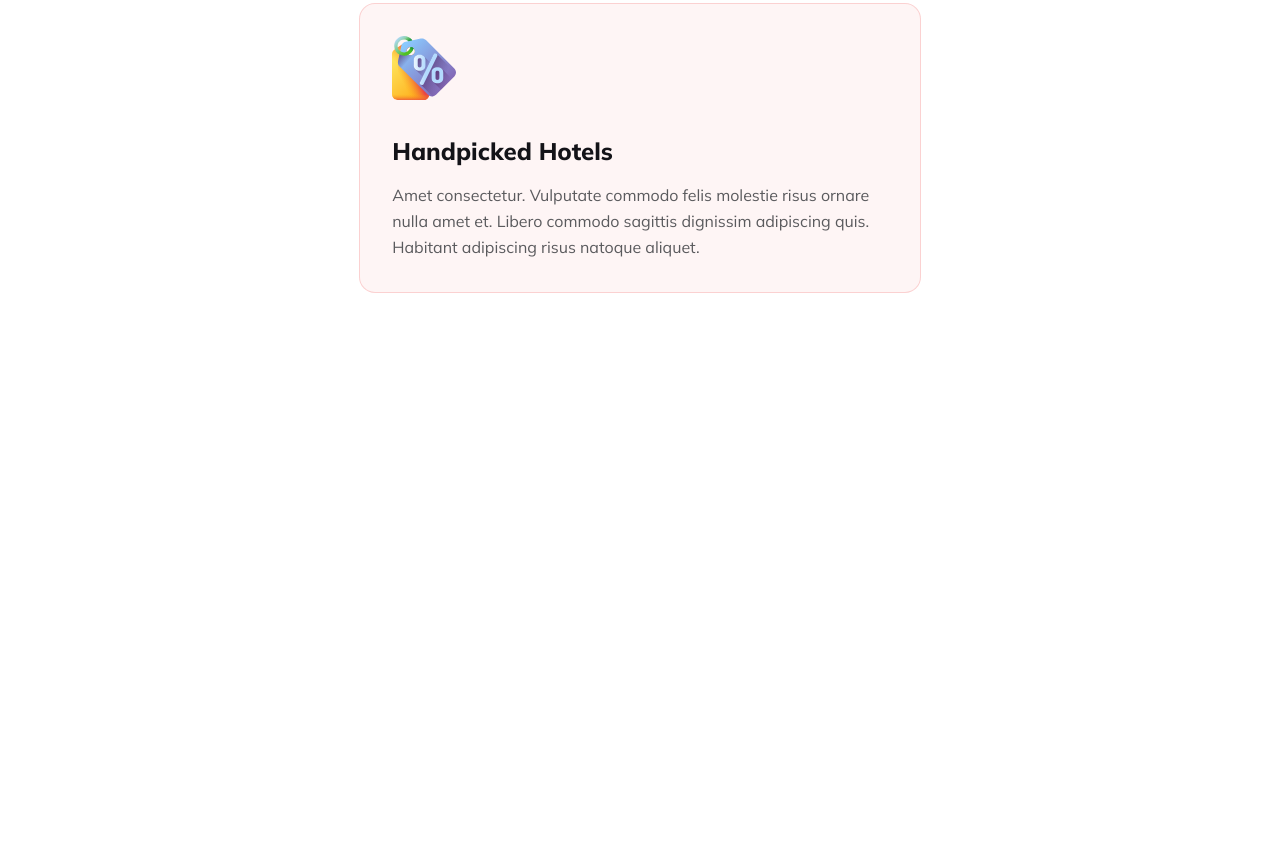
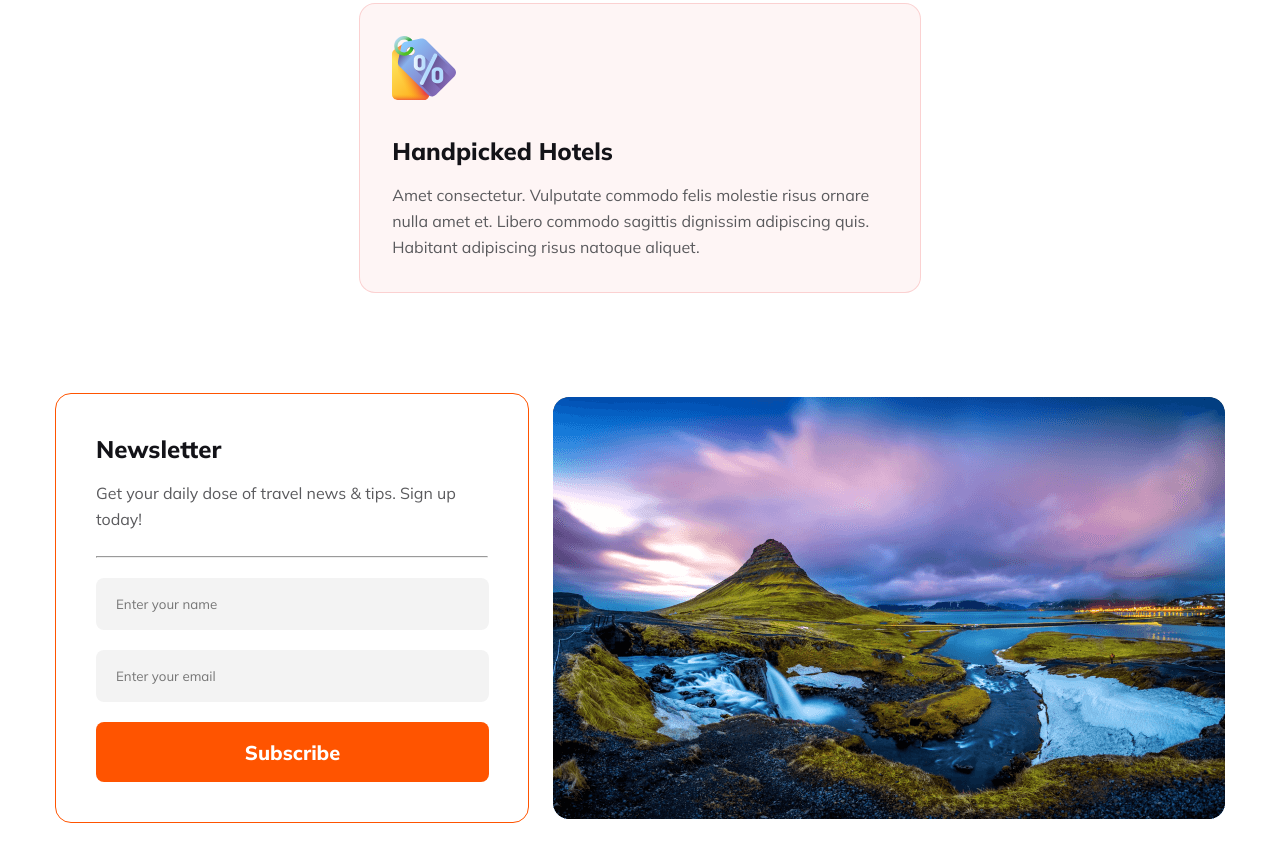
Before and after one commit to DurjoyHossain1/Hero-Travel, a plain HTML site: page index.html in a window 1280 px wide. Shown: the part 2891-3752 px from the top of the page. Before the commit the page ends 3284 px from the top, so only its background shows below. Drawn offline with Linux system fonts and the light colour scheme.

Commit message:
Newsletter Section Degine Done

```diff
--- a/css/style.css
+++ b/css/style.css
@@ -175,7 +175,7 @@ main section {
   color: rgba(19, 19, 24, 0.7);
   text-align: center;
   font-size: 1rem;
-  line-height: 26px; /* 162.5% */
+  line-height: 26px;
 }
 .Card-Container {
   display: flex;
@@ -194,21 +194,14 @@ main section {
 }
 .Card h3 {
   margin-top: 32px;
-
   margin-bottom: 16px;
-
   color: #131318;
-
   font-size: 1.5rem;
-
   font-weight: 800;
 }
 .Card p {
   text-align: start;
-
   color: #5a5a5d;
-
-  /* 162.5% */
 }
 .Card1 {
   border-radius: 16px;
@@ -219,6 +212,80 @@ main section {
   border-radius: 16px;
   border: 1px solid rgba(233, 68, 68, 0.2);
   background: rgba(233, 68, 68, 0.05);
+}
+/* Newsletter Section Degine */
+.Newsletter {
+  max-width: 1170px;
+  margin: 100px auto;
+}
+.NewsLetter-Container {
+  display: flex;
+  align-items: center;
+  justify-content: space-between;
+}
+.Left-input {
+  max-width: 474px;
+  min-height: 422px;
+  border-radius: 16px;
+  border: 1px solid #ff5400;
+  padding: 40px;
+}
+.Left-input h2{
+
+color: #131318;
+
+font-family: Mulish;
+
+font-size: 24px;
+
+font-style: normal;
+
+font-weight: 800;
+
+line-height: normal;
+}
+.Left-input p{
+
+color: #5A5A5D;
+
+line-height: 26px; /* 162.5% */
+
+margin-top: 16px;
+
+margin-bottom: 24px;
+}
+.Left-input hr{
+
+background: rgba(19, 19, 24, 0.10);
+}
+.Left-input form input {
+  display: block;
+  width: 393px;
+  height: 52px;
+  margin-top: 20px;
+  border: navajowhite;
+  outline: none;
+  border-radius: 8px;
+  padding: 20px;
+  background: rgba(19, 19, 24, 0.05);
+}
+.Sebscribe{
+
+background: #FF5400 !important;
+
+color: #FFF;
+
+padding: 0px !important;
+
+font-size: 20px;
+
+font-weight: 800;
+
+height: 60px !important;
+}
+.Right-image {
+  width: 672px;
+  height: 422px;
 }
 @media screen and (max-width: 600px) {
   main {
@@ -234,7 +301,8 @@ main section {
   }
   .Tour-Container,
   .Your-Destination-Image,
-  .Card-Container {
+  .Card-Container,
+  .NewsLetter-Container {
     flex-direction: column;
     gap: 16px;
   }
@@ -259,7 +327,20 @@ main section {
     object-fit: cover;
     border-radius: 8px;
   }
-  .Card{
+  .Card {
     width: 100%;
   }
+  .Left-input,
+  .Right-image,
+  .Right-image img{
+    width: 100%;
+  }
+  .Left-input form input{
+   width: 100%;
+   height: 100%;
+  }
+  .Left-input form{
+    max-width: 445px;
+    min-height: 52px;
+  }
 }
--- a/index.html
+++ b/index.html
@@ -97,6 +97,29 @@
 
             </div>
         </section>
+        <section class="Discounts">
+
+        </section>
+        <section class="Perfect-Place">
+
+        </section>
+        <section class="Newsletter">
+            <div class="NewsLetter-Container">
+                <div class="Left-input">
+                    <h2>Newsletter</h2>
+                    <p>Get your daily dose of travel news & tips. Sign up today!</p>
+                    <hr>
+                    <form >
+                        <input type="text" placeholder="Enter your name">
+                        <input type="text" placeholder="Enter your email">
+                       <input class="Find-Now Sebscribe" type="submit" value="Subscribe">
+                    </form>
+                </div>
+                <div class="Right-image">
+                    <img  src="Images/Rectangle 8 (1).png" alt="">
+                </div>
+            </div>
+        </section>
     </main>
 </body>
 </html>
```
